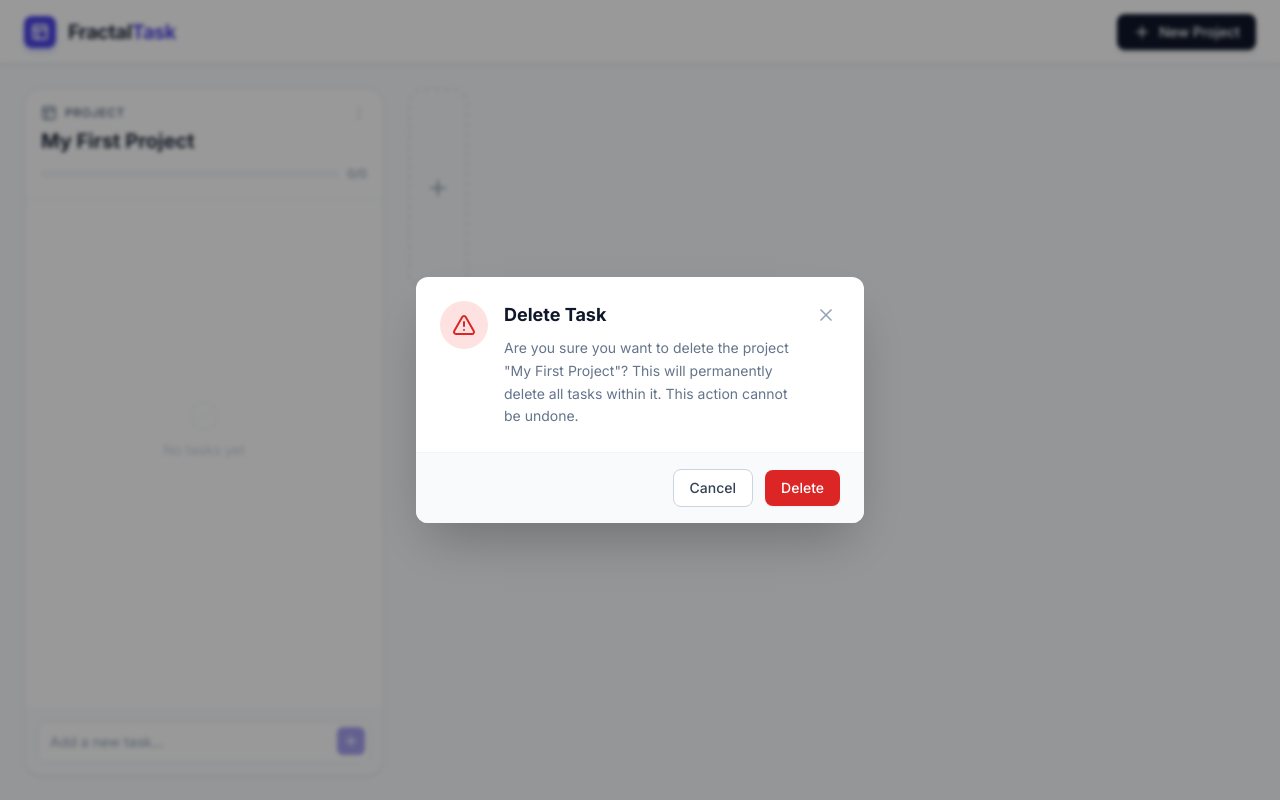
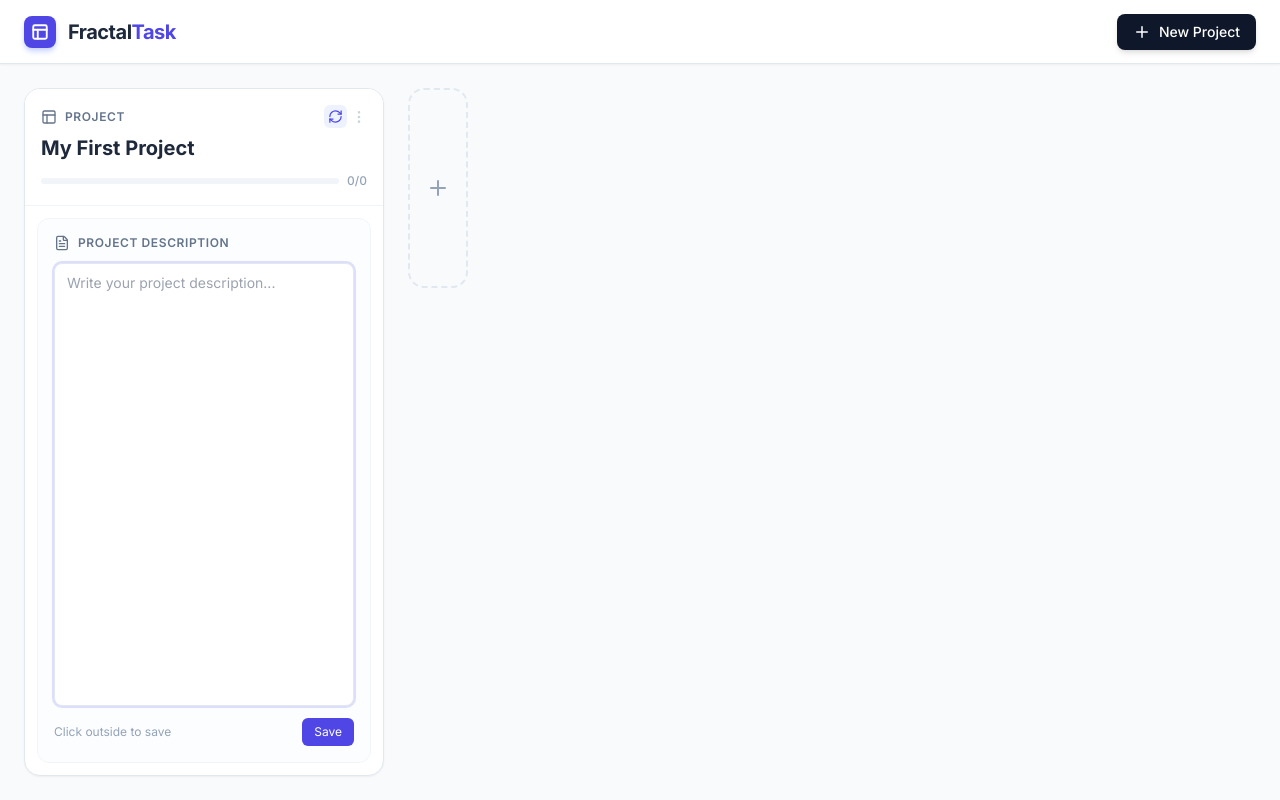
Before and after one commit to kingstrong20240311-hash/task-kanban1, a React (Vite) app: page / in a window 1280 px wide. Both pictures are taken after a click on the button 359 px from the left and 113 px from the top of the page. Built offline with nearby package versions, Linux system fonts and the light colour scheme.

Commit message:
feat: project card flip with editable description and related updates

```diff
--- a/components/TaskColumn.tsx
+++ b/components/TaskColumn.tsx
@@ -1,5 +1,5 @@
 import React, { useState, useRef, useEffect } from 'react';
-import { ArrowLeft, Plus, MoreVertical, Layout, CheckCircle2, Pencil } from 'lucide-react';
+import { ArrowLeft, Plus, MoreVertical, Layout, CheckCircle2, Pencil, RefreshCw, FileText } from 'lucide-react';
 import { Task, TaskMap } from '../types';
 import { TaskItem } from './TaskItem';
 
@@ -30,8 +30,11 @@ export const TaskColumn: React.FC<TaskColumnProps> = ({
   const [isEditingHeader, setIsEditingHeader] = useState(false);
   const [headerEditTitle, setHeaderEditTitle] = useState('');
   const [headerEditDesc, setHeaderEditDesc] = useState('');
+  const [isProjectBack, setIsProjectBack] = useState(false);
+  const [projectDescriptionDraft, setProjectDescriptionDraft] = useState('');
   const headerContainerRef = useRef<HTMLDivElement>(null);
   const headerInputRef = useRef<HTMLInputElement>(null);
+  const projectDescriptionRef = useRef<HTMLTextAreaElement>(null);
 
   const inputRef = useRef<HTMLInputElement>(null);
 
@@ -44,6 +47,24 @@ export const TaskColumn: React.FC<TaskColumnProps> = ({
       headerInputRef.current.focus();
     }
   }, [isEditingHeader]);
+
+  useEffect(() => {
+    if (navStack.length !== 1 && isProjectBack) {
+      setIsProjectBack(false);
+    }
+  }, [isProjectBack, navStack.length]);
+
+  useEffect(() => {
+    if (navStack.length === 1) {
+      setProjectDescriptionDraft(currentTask.description || '');
+    }
+  }, [currentTask.description, navStack.length]);
+
+  useEffect(() => {
+    if (isProjectBack && projectDescriptionRef.current) {
+      projectDescriptionRef.current.focus();
+    }
+  }, [isProjectBack]);
 
   // If the root task is deleted externally, this component might receive undefined currentTask
   if (!currentTask) return null;
@@ -78,10 +99,14 @@ export const TaskColumn: React.FC<TaskColumnProps> = ({
 
   const saveHeaderEdit = () => {
     if (headerEditTitle.trim()) {
+      if (isRootView) {
+        onUpdateTask(currentViewId, { title: headerEditTitle.trim() });
+      } else {
         onUpdateTask(currentViewId, {
           title: headerEditTitle.trim(),
           description: headerEditDesc.trim()
         });
+      }
     }
     setIsEditingHeader(false);
   };
@@ -101,6 +126,12 @@ export const TaskColumn: React.FC<TaskColumnProps> = ({
     }
   };
 
+  const saveProjectDescription = () => {
+    onUpdateTask(currentViewId, {
+      description: projectDescriptionDraft.trim()
+    });
+  };
+
   // Calculate progress for current view
   // Sort tasks: incomplete first, completed last.
   // If status is same, preserve original order (stable sort/index order).
@@ -118,6 +149,56 @@ export const TaskColumn: React.FC<TaskColumnProps> = ({
 
   // Root task specific styles vs nested styles
   const isRootView = navStack.length === 1;
+
+  const renderTaskList = () => (
+    <div className="h-full overflow-y-auto p-3 custom-scrollbar">
+      {children.length === 0 ? (
+        <div className="h-full flex flex-col items-center justify-center text-slate-300 text-sm space-y-2 pb-12">
+          <CheckCircle2 size={32} strokeWidth={1.5} className="opacity-20" />
+          <p>No tasks yet</p>
+        </div>
+      ) : (
+        children.map(child => {
+          const subChildIds = child.children || [];
+          const subCompleted = subChildIds.map(id => tasks[id]?.completed).filter(Boolean).length;
+          return (
+            <TaskItem
+              key={child.id}
+              task={child}
+              childCount={subChildIds.length}
+              completedCount={subCompleted}
+              onToggle={onToggleTask}
+              onDelete={onDeleteTask}
+              onNavigate={handleNavigate}
+              onUpdate={handleTaskUpdate}
+            />
+          );
+        })
+      )}
+    </div>
+  );
+
+  const renderAddTask = () => (
+    <div className="p-3 border-t border-slate-100 bg-slate-50/50">
+      <form onSubmit={handleAddTaskSubmit} className="relative">
+        <input
+          ref={inputRef}
+          type="text"
+          placeholder="Add a new task..."
+          className="w-full pl-3 pr-10 py-2.5 bg-white border border-slate-200 rounded-lg text-sm text-slate-700 placeholder:text-slate-400 focus:outline-none focus:ring-2 focus:ring-indigo-500/20 focus:border-indigo-500 transition-all"
+          value={newTaskTitle}
+          onChange={(e) => setNewTaskTitle(e.target.value)}
+        />
+        <button
+          type="submit"
+          disabled={!newTaskTitle.trim()}
+          className="absolute right-1.5 top-1.5 p-1.5 bg-indigo-600 text-white rounded-md hover:bg-indigo-700 disabled:opacity-50 disabled:hover:bg-indigo-600 transition-all shadow-sm"
+        >
+          <Plus size={16} />
+        </button>
+      </form>
+    </div>
+  );
 
   return (
     <div className="flex flex-col h-full w-[360px] flex-shrink-0 bg-white rounded-2xl shadow-sm border border-slate-200 overflow-hidden transition-all duration-300">
@@ -141,6 +222,14 @@ export const TaskColumn: React.FC<TaskColumnProps> = ({
            )}
 
            {isRootView && (
+             <div className="flex items-center gap-1">
+               <button
+                 onClick={() => setIsProjectBack(prev => !prev)}
+                 className={`p-1 rounded-md transition-colors ${isProjectBack ? 'text-indigo-600 bg-indigo-50' : 'text-slate-400 hover:text-indigo-600 hover:bg-slate-100'}`}
+                 title={isProjectBack ? 'Show task list' : 'Show project description'}
+               >
+                 <RefreshCw size={15} />
+               </button>
                <button
                   onClick={() => onDeleteRoot(rootId)}
                   className="text-slate-300 hover:text-red-500 transition-colors"
@@ -148,6 +237,7 @@ export const TaskColumn: React.FC<TaskColumnProps> = ({
                >
                  <MoreVertical size={16} />
                </button>
+             </div>
            )}
         </div>
 
@@ -193,7 +283,7 @@ export const TaskColumn: React.FC<TaskColumnProps> = ({
                </div>
 
                {/* Show description in header if it exists and not in edit mode */}
-               {currentTask.description && !isRootView && (
+               {!isRootView && currentTask.description && (
                  <p className="mt-1 text-sm text-slate-500 whitespace-pre-wrap leading-relaxed">
                    {currentTask.description}
                  </p>
@@ -216,53 +306,44 @@ export const TaskColumn: React.FC<TaskColumnProps> = ({
         </div>
       </div>
 
-      {/* Task List */}
-      <div className="flex-1 overflow-y-auto p-3 custom-scrollbar">
-        {children.length === 0 ? (
-          <div className="h-full flex flex-col items-center justify-center text-slate-300 text-sm space-y-2 pb-12">
-            <CheckCircle2 size={32} strokeWidth={1.5} className="opacity-20" />
-            <p>No tasks yet</p>
+      {isRootView ? (
+        <div className="flex-1 min-h-0 p-3 [perspective:1200px]">
+          <div className={`relative h-full transition-transform duration-500 [transform-style:preserve-3d] ${isProjectBack ? '[transform:rotateY(180deg)]' : ''}`}>
+            <div className={`absolute inset-0 flex flex-col bg-white rounded-xl border border-slate-100 [backface-visibility:hidden] transition-opacity duration-200 ${isProjectBack ? 'opacity-0 pointer-events-none' : 'opacity-100'}`}>
+              {renderTaskList()}
+              {renderAddTask()}
+            </div>
+            <div className={`absolute inset-0 flex flex-col bg-slate-50/40 rounded-xl border border-slate-100 p-4 [transform:rotateY(180deg)] [backface-visibility:hidden] transition-opacity duration-200 ${isProjectBack ? 'opacity-100' : 'opacity-0 pointer-events-none'}`}>
+              <div className="flex items-center gap-2 text-slate-500 mb-3">
+                <FileText size={16} />
+                <span className="text-xs font-semibold uppercase tracking-wider">Project Description</span>
+              </div>
+              <textarea
+                ref={projectDescriptionRef}
+                value={projectDescriptionDraft}
+                onChange={(e) => setProjectDescriptionDraft(e.target.value)}
+                onBlur={saveProjectDescription}
+                placeholder="Write your project description..."
+                className="flex-1 w-full text-sm leading-relaxed text-slate-700 bg-white border border-slate-200 rounded-lg px-3 py-2 focus:outline-none focus:ring-2 focus:ring-indigo-500/20 resize-none"
+              />
+              <div className="mt-3 flex items-center justify-between text-xs text-slate-400">
+                <span>Click outside to save</span>
+                <button
+                  onClick={saveProjectDescription}
+                  className="px-3 py-1.5 rounded-md bg-indigo-600 text-white hover:bg-indigo-700 transition-colors"
+                >
+                  Save
+                </button>
+              </div>
+            </div>
+          </div>
         </div>
       ) : (
-          children.map(child => {
-             const subChildIds = child.children || [];
-             const subCompleted = subChildIds.map(id => tasks[id]?.completed).filter(Boolean).length;
-             return (
-               <TaskItem
-                 key={child.id}
-                 task={child}
-                 childCount={subChildIds.length}
-                 completedCount={subCompleted}
-                 onToggle={onToggleTask}
-                 onDelete={onDeleteTask}
-                 onNavigate={handleNavigate}
-                 onUpdate={handleTaskUpdate}
-               />
-             );
-          })
+        <>
+          {renderTaskList()}
+          {renderAddTask()}
+        </>
       )}
-      </div>
-
-      {/* Footer Add Task */}
-      <div className="p-3 border-t border-slate-100 bg-slate-50/50">
-        <form onSubmit={handleAddTaskSubmit} className="relative">
-          <input
-            ref={inputRef}
-            type="text"
-            placeholder="Add a new task..."
-            className="w-full pl-3 pr-10 py-2.5 bg-white border border-slate-200 rounded-lg text-sm text-slate-700 placeholder:text-slate-400 focus:outline-none focus:ring-2 focus:ring-indigo-500/20 focus:border-indigo-500 transition-all"
-            value={newTaskTitle}
-            onChange={(e) => setNewTaskTitle(e.target.value)}
-          />
-          <button
-            type="submit"
-            disabled={!newTaskTitle.trim()}
-            className="absolute right-1.5 top-1.5 p-1.5 bg-indigo-600 text-white rounded-md hover:bg-indigo-700 disabled:opacity-50 disabled:hover:bg-indigo-600 transition-all shadow-sm"
-          >
-            <Plus size={16} />
-          </button>
-        </form>
-      </div>
     </div>
   );
 };
--- a/package.json
+++ b/package.json
@@ -20,5 +20,6 @@
     "@vitejs/plugin-react": "^5.0.0",
     "typescript": "~5.8.2",
     "vite": "^6.2.0"
-  }
+  },
+  "packageManager": "pnpm@10.16.1+sha512.0e155aa2629db8672b49e8475da6226aa4bdea85fdcdfdc15350874946d4f3c91faaf64cbdc4a5d1ab8002f473d5c3fcedcd197989cf0390f9badd3c04678706"
 }
```
Also changed, not shown: 1 other file (tests, documents, lock files or other folders). Lines whose indentation alone changed are shown as unchanged.
